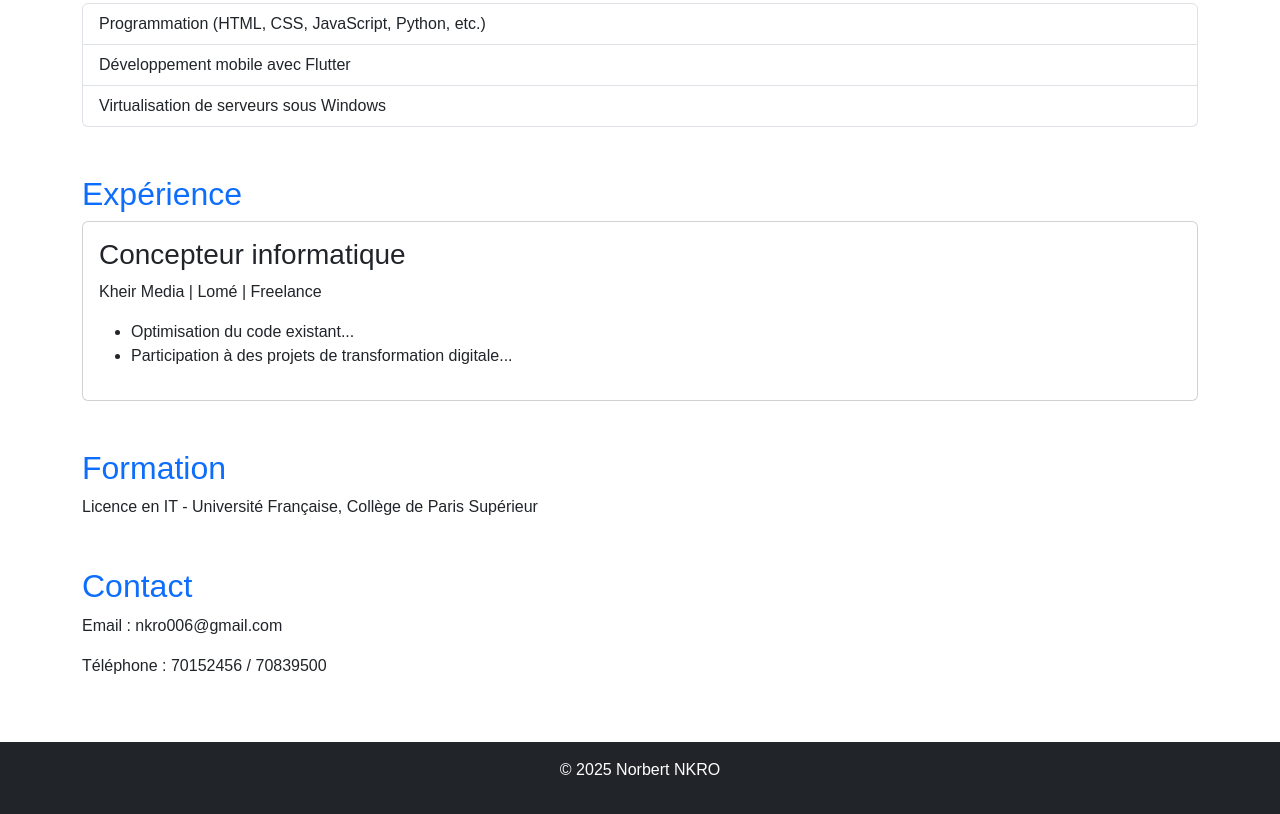
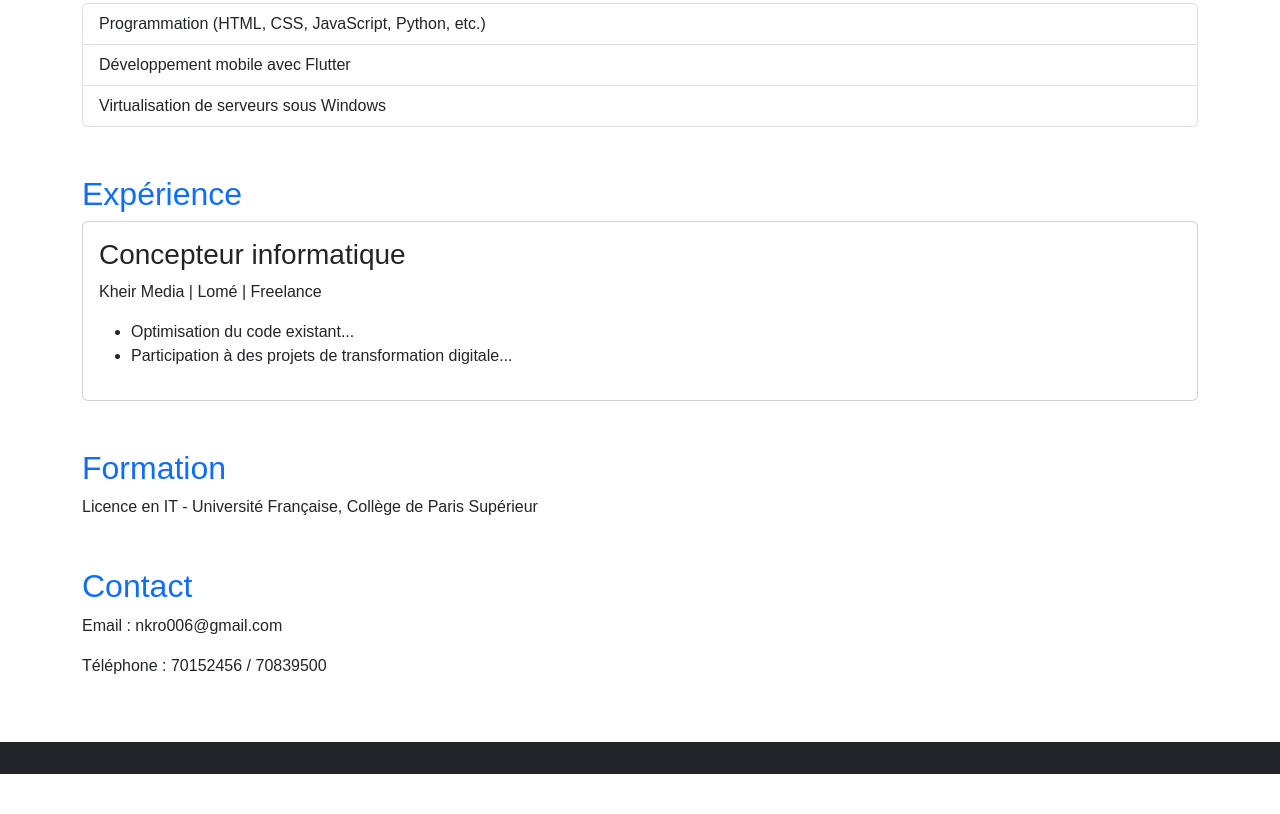
Before and after one commit to nkrokokou/monsite, a plain HTML site: page index.html in a window 1280 px wide. Shown: the part 630-1444 px from the top of the page. After the commit the page ends 1404 px from the top, so only its background shows below. Drawn offline with nearby package versions, Linux system fonts and the light colour scheme.

Commit message:
supression

```diff
--- a/index.html
+++ b/index.html
@@ -72,7 +72,7 @@
         </div>
     </main>
     <footer class="bg-dark text-white text-center py-3">
-        <p>&copy; 2025 Norbert NKRO</p>
+
     </footer>
     <script src="https://cdn.jsdelivr.net/npm/bootstrap@5.3.0/dist/js/bootstrap.bundle.min.js"></script>
 </body>
```
